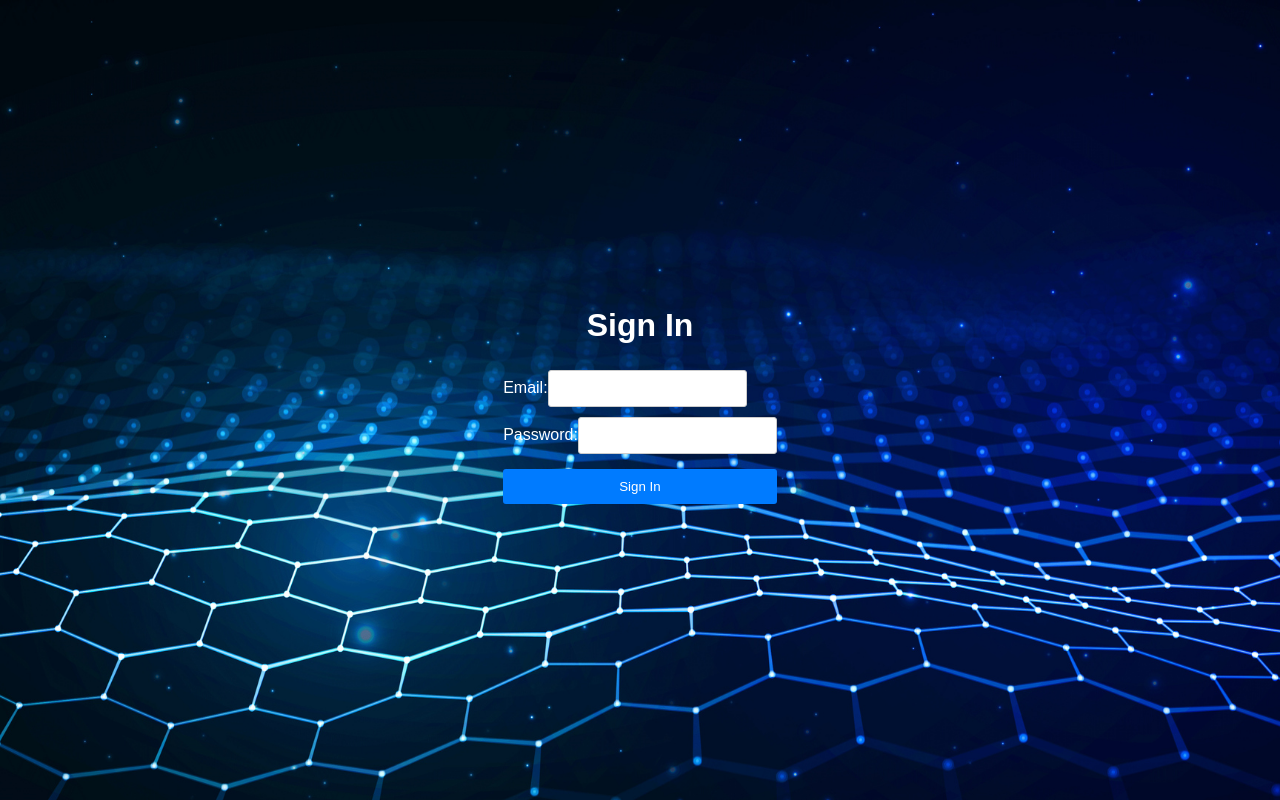
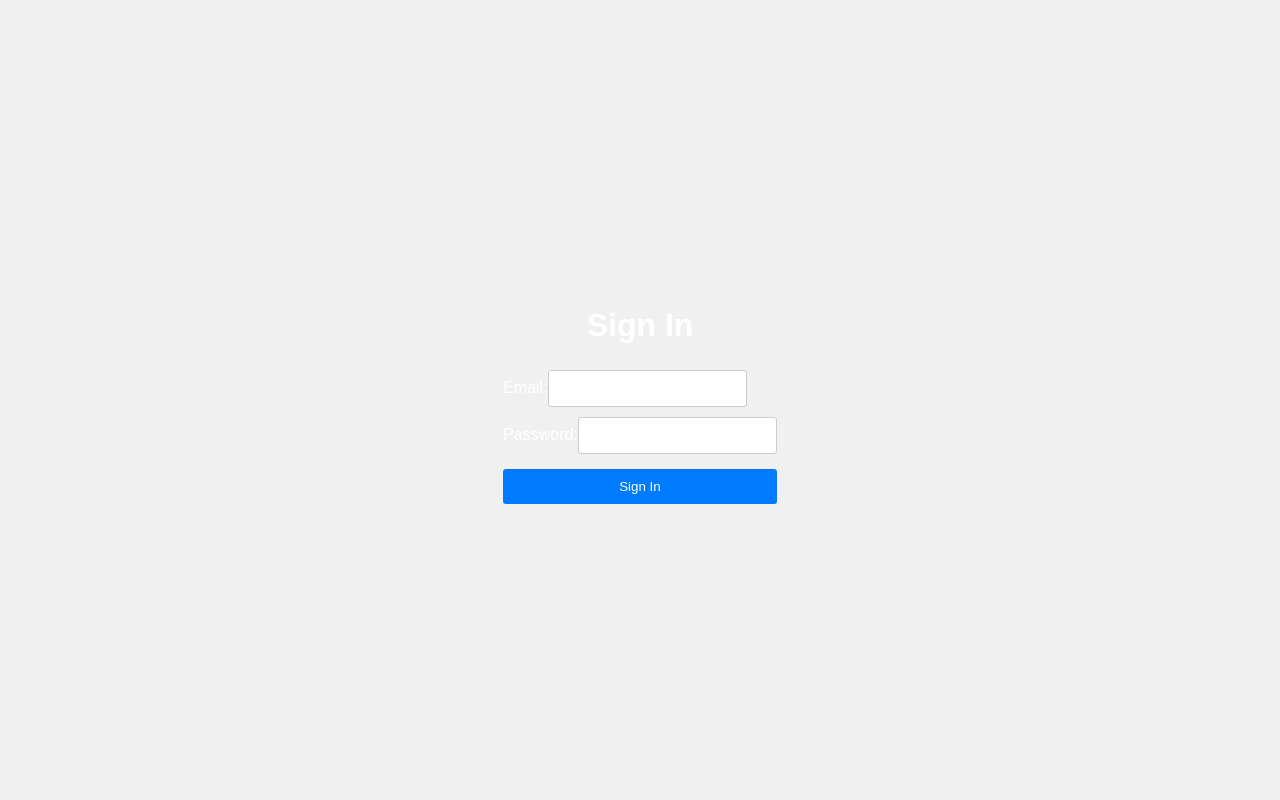
Before and after one commit to WSU-4110/LearningManagementSystem, a React (Create React App) app in the folder frontend/: page /signin in a window 1280 px wide. Built offline with nearby package versions, Linux system fonts and the light colour scheme.

Commit message:
temporarily disabled background img

```diff
--- a/frontend/src/Signin.css
+++ b/frontend/src/Signin.css
@@ -7,7 +7,7 @@ body {
     align-items: center;
     height: 100vh;
     margin: 0;
-    background-image: url('background2.jpg');
+    /*background-image: url('background2.jpg');*/
     background-size:cover;
   }
 
```
